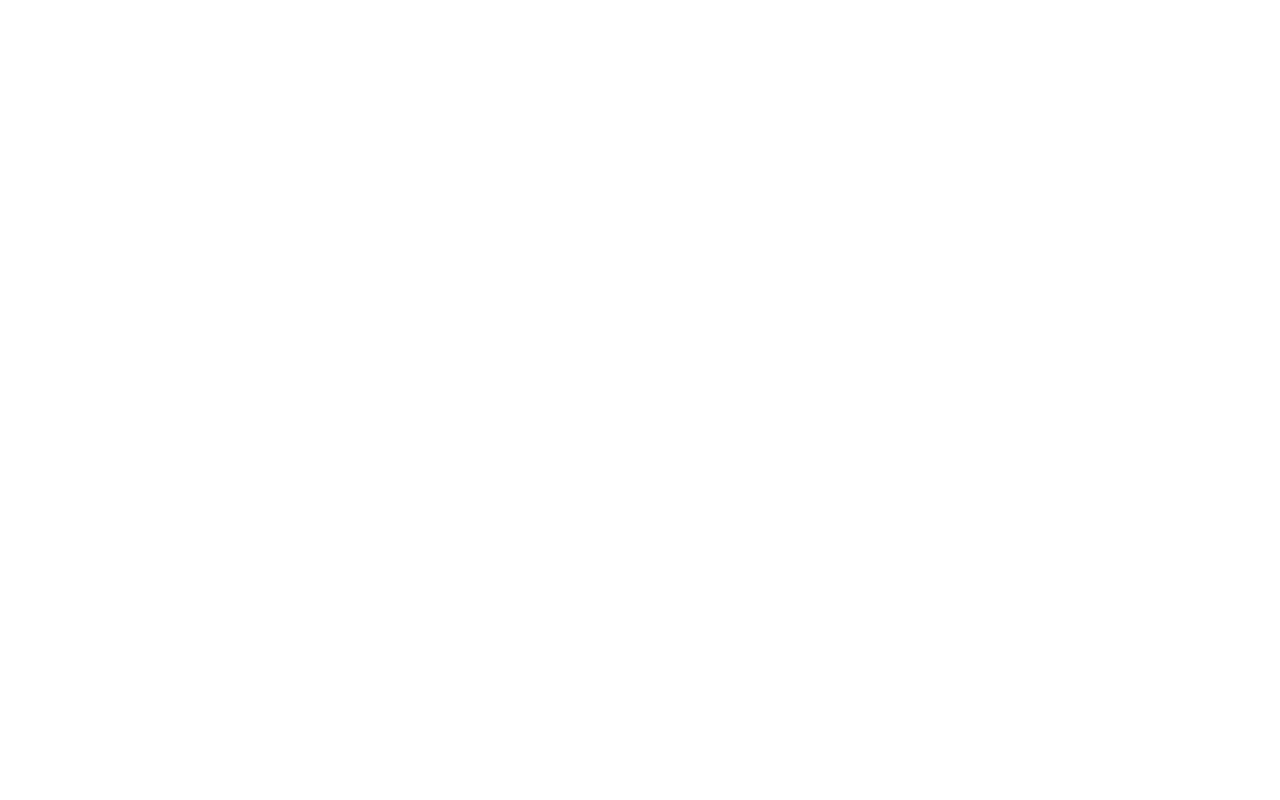
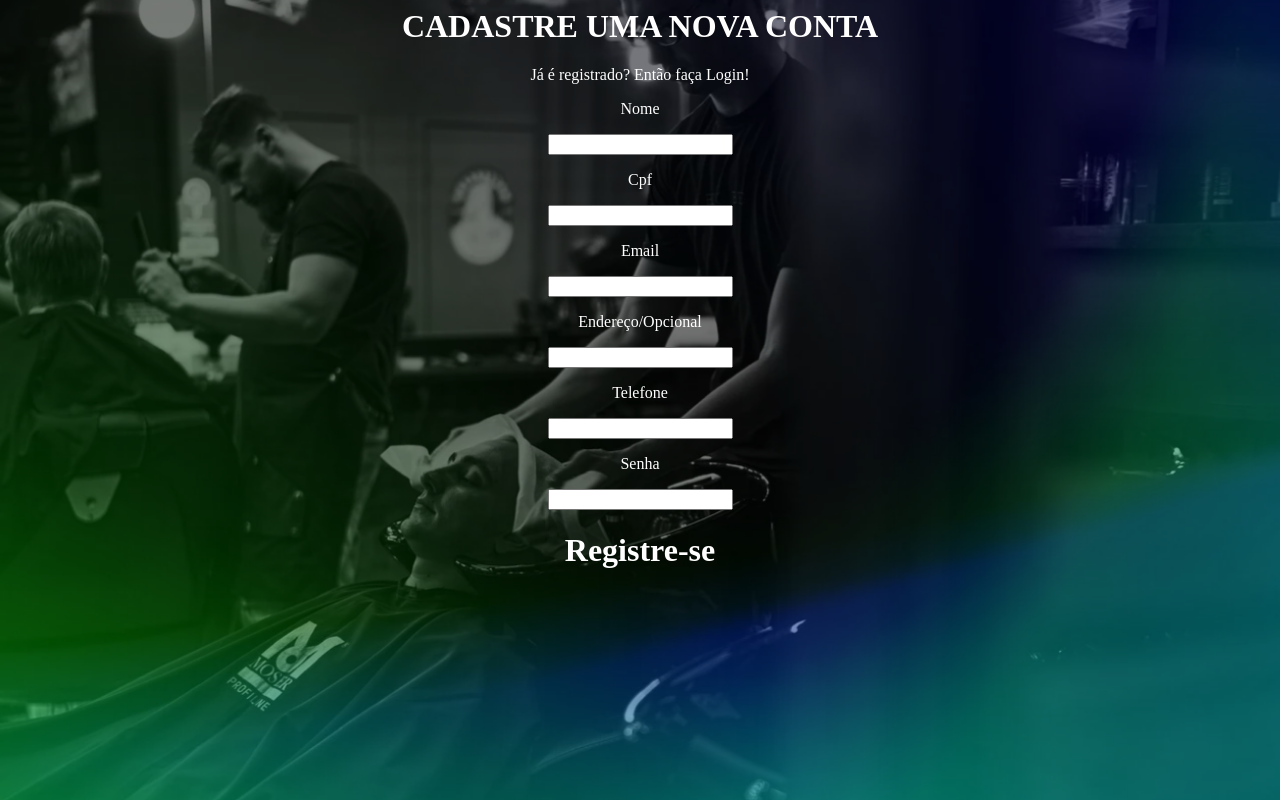
Before and after one commit to Silva-kj/Trabalho-Final, a plain HTML site: page registrar.html in a window 1280 px wide. Drawn offline with Linux system fonts and the light colour scheme.

Commit message:
Parte de registrar

```diff
--- a/registrar.html
+++ b/registrar.html
@@ -1,5 +1,30 @@
 <html lang="pt-BR">
-<head>
-    <meta charset="UTF-8">
-    <meta name="viewport" content="width=device-width, initial-scale=1.0">
-    <title>Registrar Conta</title>
+</head>
+    <style>
+        body{
+            background-image: url("./images/fundo.png");
+            background-size: cover;
+            color: white;
+            text-align: center;
+        }
+    </style>
+</head>
+<body>
+<h1>CADASTRE UMA NOVA CONTA</h1>
+<p class="Login">Já é registrado? Então faça Login!</p>
+<p>Nome</p>
+<input>
+<p>Cpf</p>
+<input>
+<p>Email</p>
+<input>
+<p>Endereço/Opcional</p>
+<input>
+<p>Telefone</p>
+<input>
+<p>Senha</p>
+<input>
+<h1>Registre-se</h1>
+</body>
+
+</html>
```
Also changed, not shown: README.md (deleted), images/fundo.png (added).
